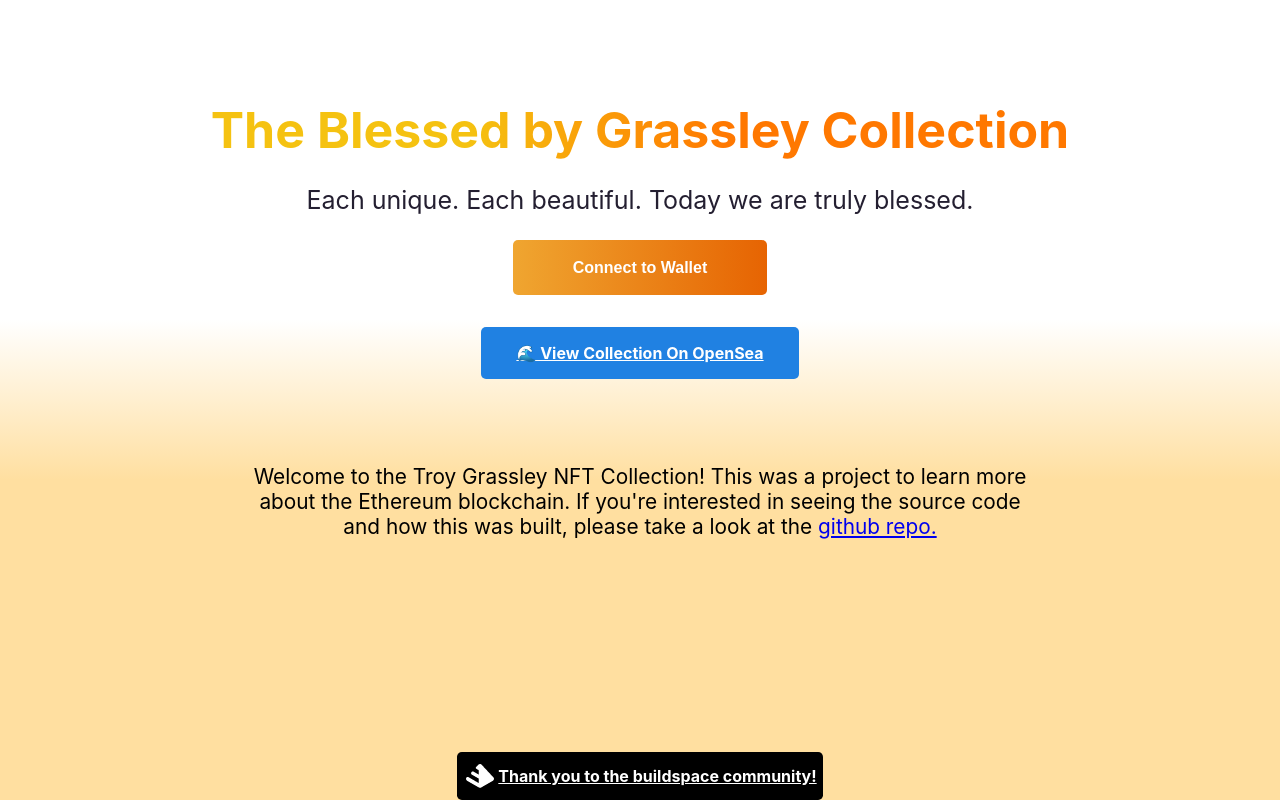
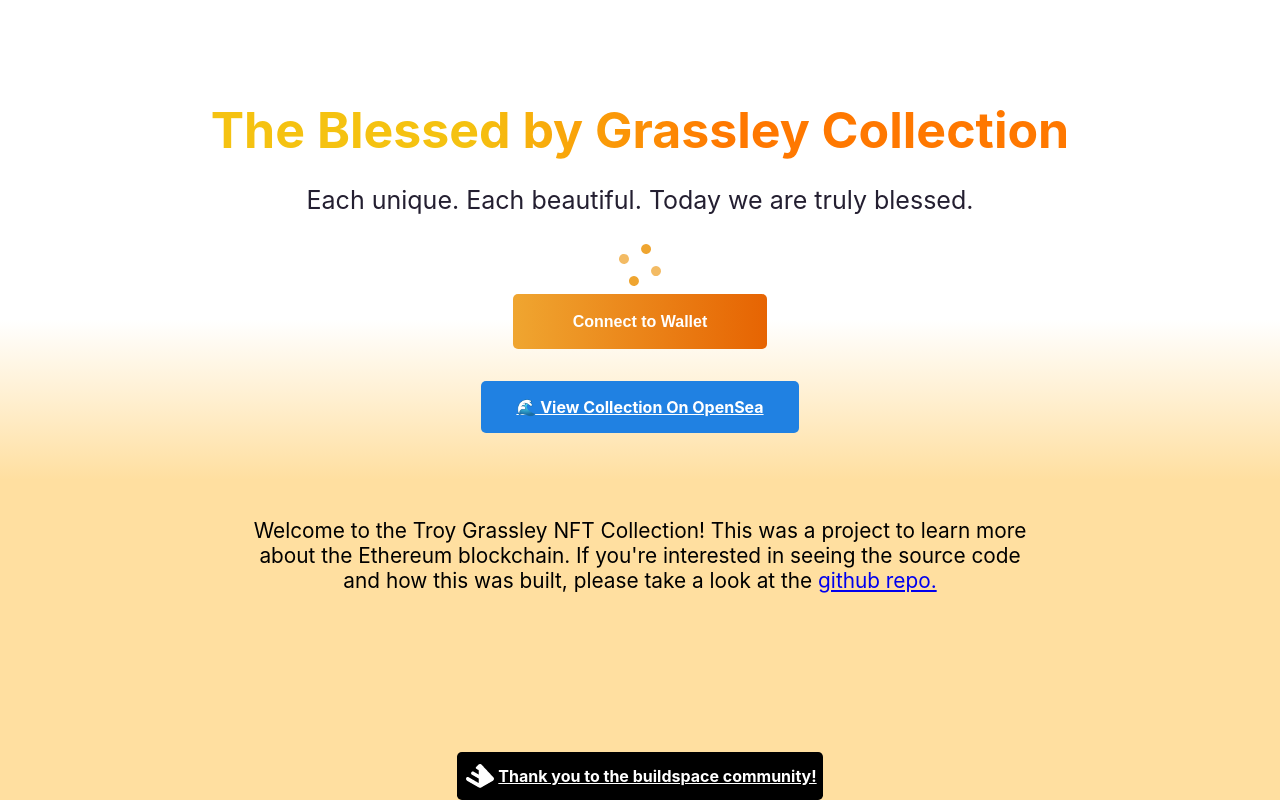
Before and after one commit to Pluto-XI/Blessed-by-Grassley-Collection, a React (Vite) app in the folder BlessedApp/: page / in a window 1280 px wide. Built offline with nearby package versions, Linux system fonts and the light colour scheme.

Commit message:
Updated front-end and added minting animation

```diff
--- a/BlessedApp/package.json
+++ b/BlessedApp/package.json
@@ -9,10 +9,11 @@
   "dependencies": {
     "@types/react": "^17.0.13",
     "@types/react-dom": "^17.0.8",
+    "@vitejs/plugin-react": "^2.0.0",
     "ethers": "^5.5.2",
     "react": "^17.0.2",
     "react-dom": "^17.0.2",
-    "vite": "^3.0.4",
-    "@vitejs/plugin-react": "^2.0.0"
+    "react-spinners": "^0.13.6",
+    "vite": "^3.0.4"
   }
 }
--- a/BlessedApp/src/App.jsx
+++ b/BlessedApp/src/App.jsx
@@ -3,6 +3,7 @@
 import buildSpaceLogo from './assets/buildspace.png';
 import { ethers } from 'ethers';
 import getBlessed from './utils/getBlessed.json';
+import HashLoader from 'react-spinners/HashLoader';
 
 // Constants
 const OPENSEA_LINK = 'https://testnets.opensea.io/collection/blessed-by-grassley-2f9aazbi2k';
@@ -16,6 +17,7 @@
   const [mintCount, setMintCount] = useState("");
   const [currentAccount, setCurrentAccount] = useState("");
   const [miningAnimation, setMiningAnimation] = useState(false);
+
 
   const checkIfWalletIsConnected = async () => {
     const { ethereum } = window;
@@ -120,6 +122,7 @@
         //Start animation
         setMiningAnimation(true);
 
+
         console.log("Please wait... mining");
         await nftTxn.wait();
 
@@ -187,6 +190,7 @@
           <p className="sub-text">
             Each unique. Each beautiful. Today we are truly blessed.
           </p>
+          <div className={true ? "spinner-container" : ""}>{true ? <HashLoader color="#efa530" /> : ""}</div>
           {currentAccount === ""
               ? renderNotConnectedContainer()
               : (
--- a/BlessedApp/src/styles/App.css
+++ b/BlessedApp/src/styles/App.css
@@ -125,6 +125,12 @@
   transform-origin: top center;
 }
 
+.spinner-container {
+  display: inline-block;
+  margin-inline: auto;
+  transition: .5s;
+  /* margin-bottom: 1rem; */
+}
 
 
 
```
Also changed, not shown: 2 other files (tests, documents, lock files or other folders).
